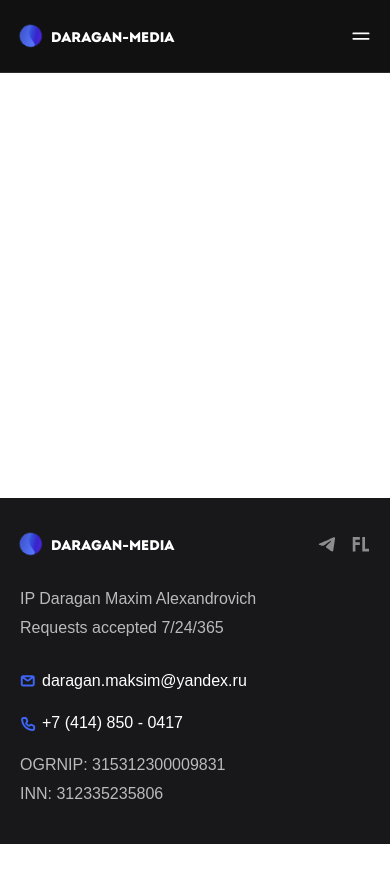
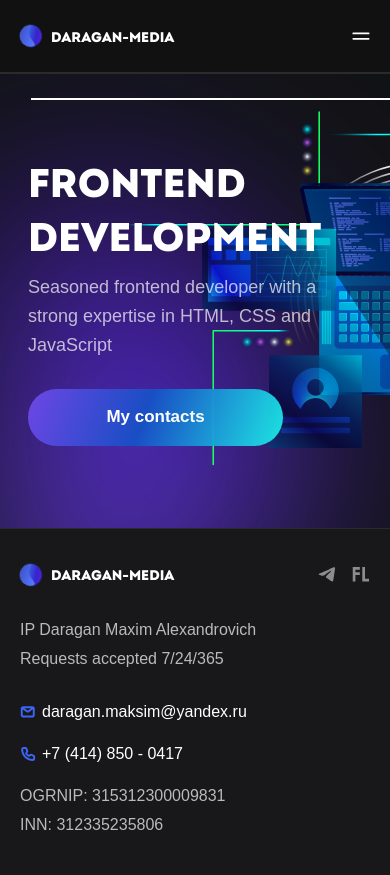
Before and after one commit to Hillel1408/daragan-media, a React (Create React App) app: page / in a window 390 px wide. Before the commit the page ends 845 px from the top, so only its background shows below. Built offline with nearby package versions, Linux system fonts and the light colour scheme.

Commit message:
intro адаптив

```diff
--- a/public/locales/ru/translation.json
+++ b/public/locales/ru/translation.json
@@ -1,6 +1,6 @@
 {
     "Switcher": "темная тема",
-    "CallMeBack": "Заказать обратный звонок",
+    "CallMeBack": "Обратный звонок",
     "FrontendDevelopment": "Фронтенд разработка",
     "SeasonedFrontend": "Опытный фронтенд разработчик с глубоким знанием HTML, CSS и JavaScript",
     "MyContacts": "Связаться со мной",
--- a/src/components/Intro/Intro.tsx
+++ b/src/components/Intro/Intro.tsx
@@ -9,13 +9,17 @@ export default function Intro() {
             <div
                 className="bg-intro pt-[122px] pb-[90px] bg-[rgba(35,38,57,0.1)] relative z-10 pl-[calc(100vw/2-560px)] pr-[calc(100vw/2-560px)]
                 before:content-[''] before:block before:h-[77px] before:w-[100%] before:border-[2px] before:border-white before:rounded-tr-[24px]
-                before:border-l-0 before:border-b-0 before:absolute before:top-[61px] before:right-[calc(100vw/2-310px)] before:z-20 border border-[#2b2b2d] border-l-0 border-r-0"
+                before:border-l-0 before:border-b-0 before:absolute before:top-[61px] before:right-[calc(100vw/2-310px)] before:z-20 border border-[#2b2b2d]
+                border-l-0 border-r-0 xl:px-[28px] md:pt-[84px] md:pb-[82px] md:before:h-[64px] md:before:top-6 md:before:right-[calc(100vw/2-226px)]
+                md:bg-[length:500px]"
             >
                 <Observer>
                     <>
-                        <h1 className="font-['Intro'] text-[55px] leading-[136%] uppercase text-white mb-5 max-w-[500px]">{t("FrontendDevelopment")}</h1>
-                        <p className="text-[18px] leading-[161%] text-[rgba(255,255,255,0.7)] max-w-[450px]">{t("SeasonedFrontend")}</p>
-                        <SecondaryButton text={t("MyContacts")} className="w-[255px] mt-[38px]" />
+                        <h1 className="font-['Intro'] text-[55px] leading-[136%] uppercase text-white mb-5 max-w-[500px] md:text-[40px] md:mb-[6px]">
+                            {t("FrontendDevelopment")}
+                        </h1>
+                        <p className="text-[18px] leading-[161%] text-[rgba(255,255,255,0.7)] max-w-[450px] md:max-w-[300px]">{t("SeasonedFrontend")}</p>
+                        <SecondaryButton text={t("MyContacts")} className="w-[255px] mt-[38px] md:mt-[29px]" />
                     </>
                 </Observer>
             </div>
--- a/src/components/MobileMenu/MobileMenu.tsx
+++ b/src/components/MobileMenu/MobileMenu.tsx
@@ -22,7 +22,7 @@ export default function MobileMenu({ active, setActive }: { active: boolean; set
     return (
         <div
             className={classNames(
-                "absolute sm:overflow-auto px-4 pb-[28px] pt-[13px] border duration-200 border-[#2b2b2d] rounded-[8px] right-0 top-0 bg-[#131316] z-10 w-[159px] flex flex-col translate-x-[14px] translate-y-[-16px] sm:translate-x-0 sm:translate-y-0 sm:w-full sm:top-[73px] sm:rounded-none sm:border-none sm:h-[calc(100vh-72px)] sm:bg-[#111112] sm:px-0 sm:py-0",
+                "absolute sm:overflow-auto px-4 pb-[28px] pt-[13px] border duration-200 border-[#2b2b2d] rounded-[8px] right-0 top-0 bg-[#131316] z-20 w-[159px] flex flex-col translate-x-[14px] translate-y-[-16px] sm:translate-x-0 sm:translate-y-0 sm:w-full sm:top-[73px] sm:rounded-none sm:border-none sm:h-[calc(100vh-72px)] sm:bg-[#111112] sm:px-0 sm:py-0",
                 active ? "opacity-100 visible" : "opacity-0 invisible",
             )}
             onClick={(e) => {
--- a/src/index.css
+++ b/src/index.css
@@ -58,3 +58,9 @@
 body.lock {
     overflow: hidden;
 }
+
+@media (max-width: 768px) {
+    .bg-intro {
+        background-position: calc(100vw / 2 - 80px) 35px;
+    }
+}
--- a/src/pages/Main/Main.tsx
+++ b/src/pages/Main/Main.tsx
@@ -4,8 +4,8 @@ export default function Main() {
     return (
         <Layout>
             <>
-                {/* <Intro />
-                <MyWorks />
+                <Intro />
+                {/* <MyWorks />
                 <Reviews />
                 <Feedback />
                 <Diplomas />
```
